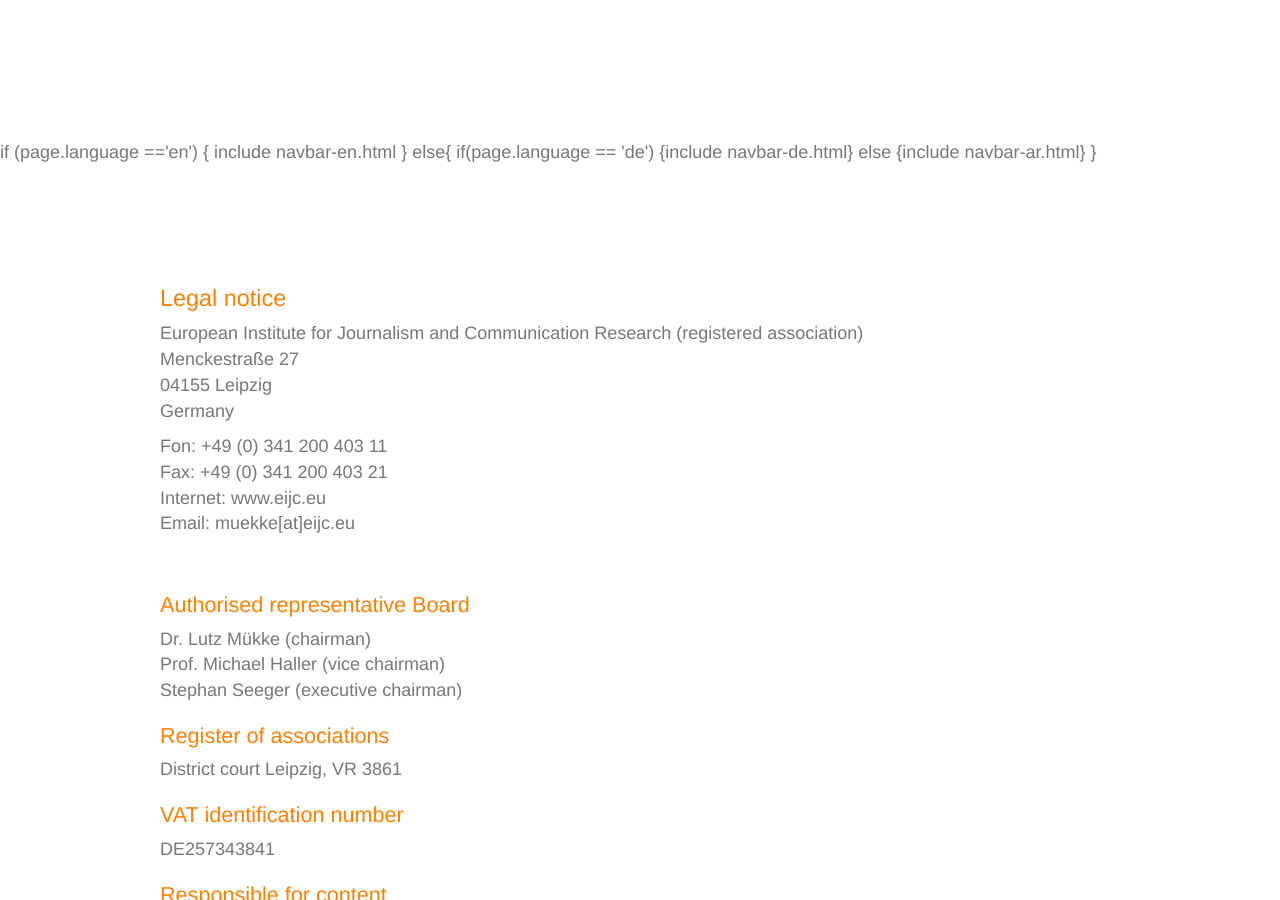
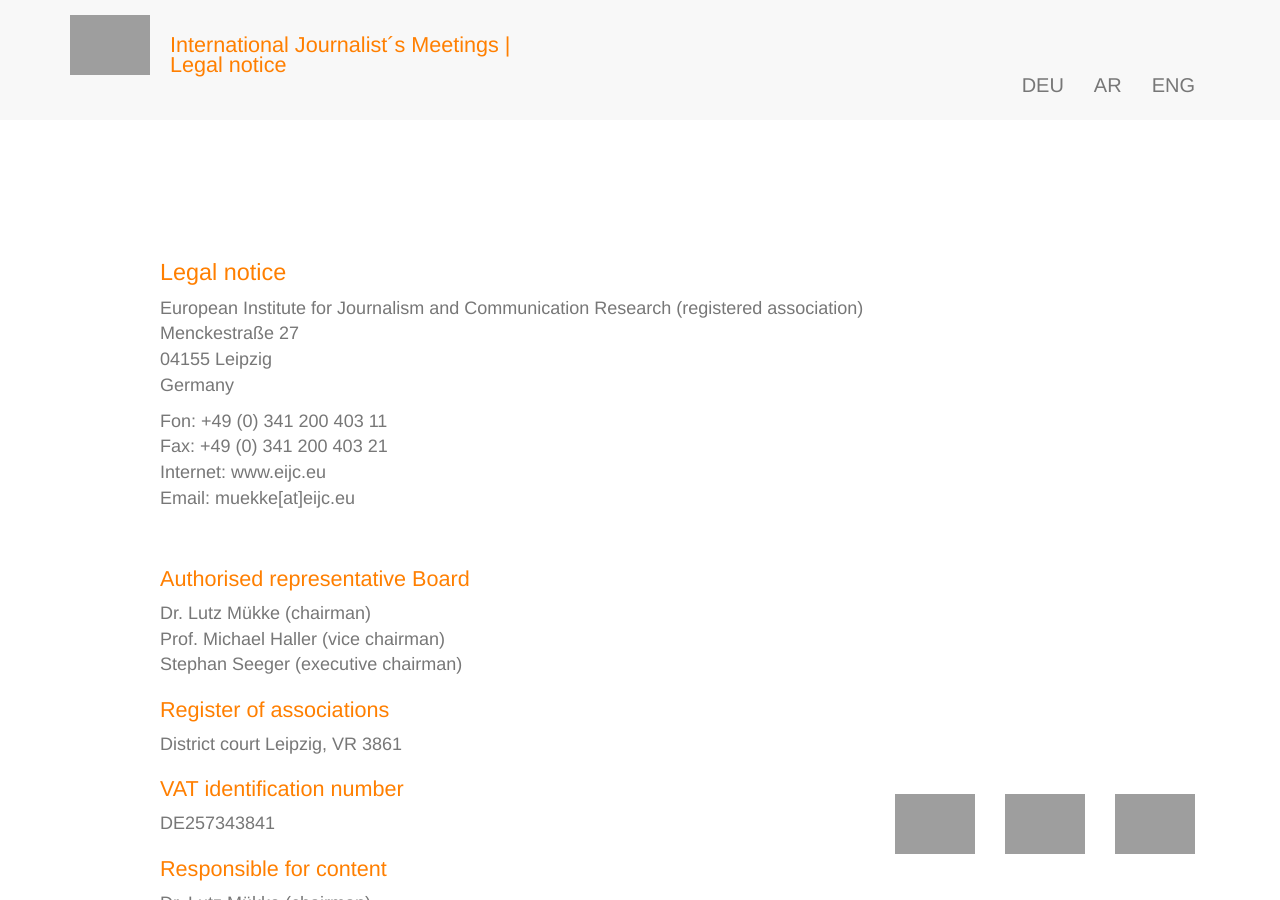
Before and after one commit to EIJC/TIJ, a Jekyll site: the page built from en/impressum.html, in a window 1280 px wide and 900 px high. Built offline with Jekyll 4.4.1, drawn with Linux system fonts in a browser that asks for light colours; nearby versions of some CDN libraries; grey boxes are pictures that could not be loaded.

Commit message:
Update page.html

```diff
--- a/_layouts/page.html
+++ b/_layouts/page.html
@@ -2,14 +2,13 @@
 layout: base
 ---
 
-if (page.language =='en')
-  { include navbar-en.html }
-else{
-  if(page.language == 'de')
-  {include navbar-de.html}
-  else
-   {include navbar-ar.html}
- }
+{% if page.language == 'en' %}
+  {% include navbar-en.html %}
+{% elseif page.language == 'de' %}
+  {% include navbar-de.html %}
+  {% else %}
+  {% include navbar-ar.html %}
+{% endif %}
 
 
 
```
